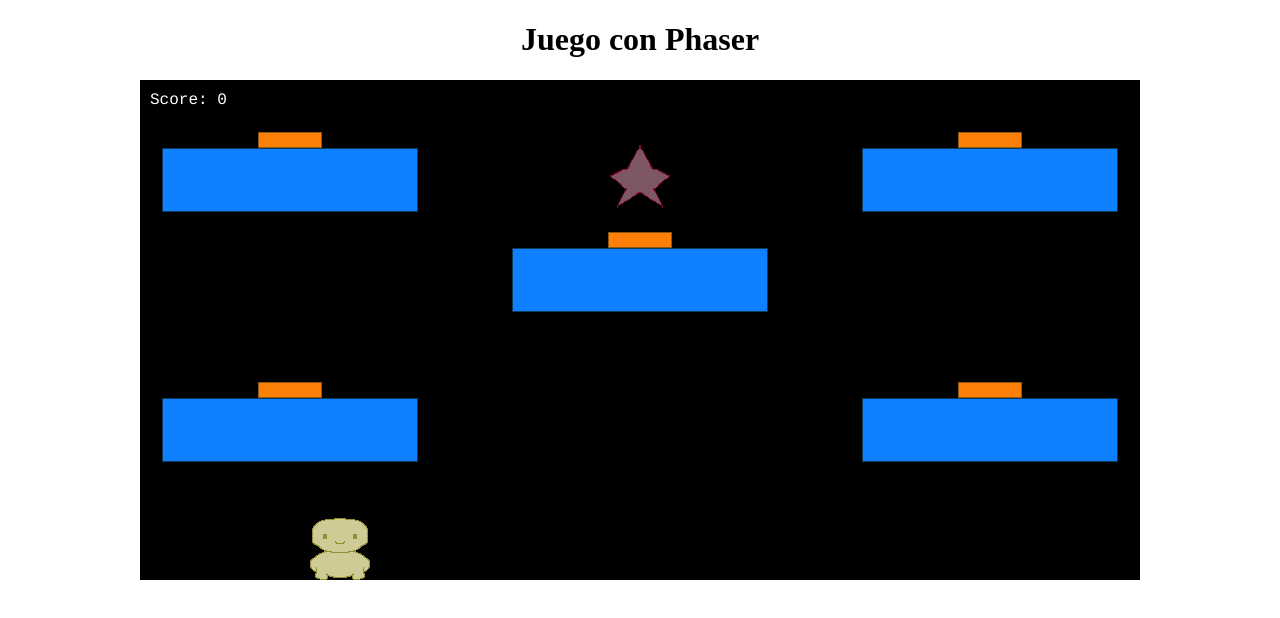
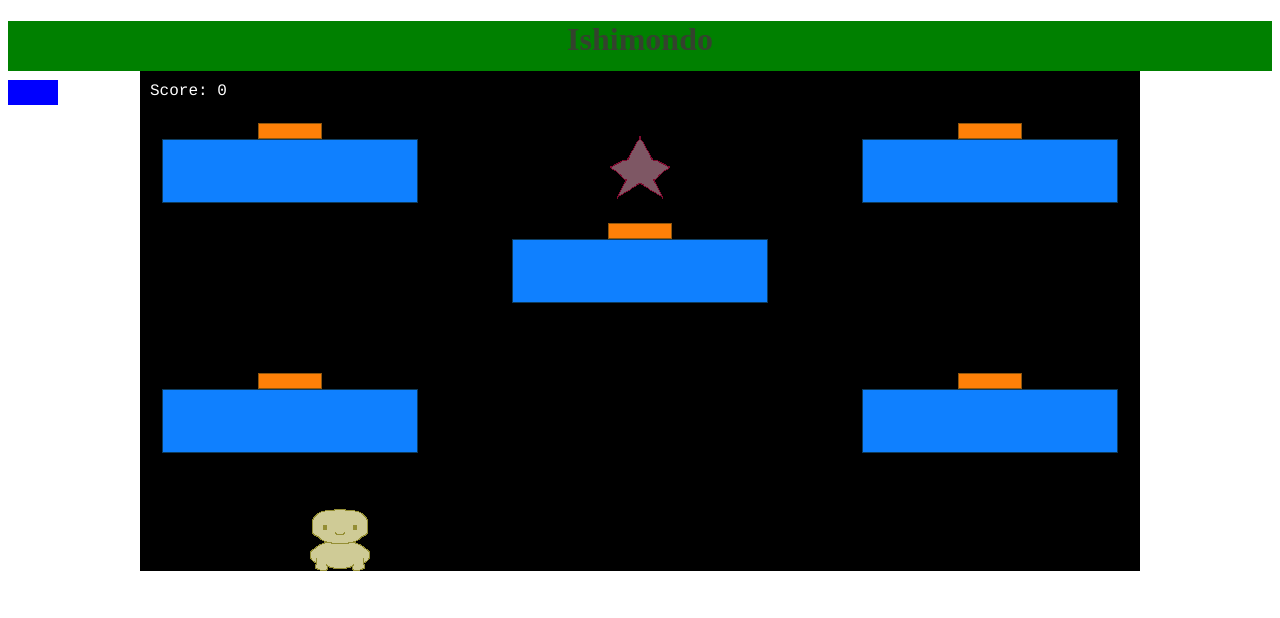
Before and after one commit to ChuvakanAlejandro/ishimondo.github.io, a website built with Parcel: page index.html in a window 1280 px wide. Built offline with nearby package versions, Linux system fonts and the light colour scheme; animation ran at ten frames a second; files whose address does not match are found by name.

Commit message:
Empezando la estructura de la pagina

```diff
--- a/css/game.css
+++ b/css/game.css
@@ -1,3 +1,16 @@
 h1 {
   text-align: center;
+  color: rgba(62, 55, 55, 0.842);
 }
+
+header.cabecera{
+    background-color: green;
+    width: Chrome 1;
+    height: 50px;
+}
+
+div.Opcion1 {
+    width: 50px;
+    height: 25px;
+    background-color: blue;
+}
--- a/index.html
+++ b/index.html
@@ -7,12 +7,26 @@
     <meta name="viewport" content="width=device-width, initial-scale=2.0">
     <link rel="stylesheet" href="./css/game.css">
 
-    <title>Project Blue Cat</title>
+    <title>Ishimondo</title>
 </head>
 
 <body>
-    <h1>Juego con Phaser</h1>
-    <script src="./src/game.js" type="module"></script>
+    <header class= "cabecera">
+        <h1> Ishimondo </h1>
+
+        <div class= "menu_sup">
+            <div class= "Opcion1">
+
+            </div>
+        </div>
+
+    </header>
+
+    <main class= "game">
+        <script src="./src/game.js" type="module"></script>
+    </main>
+
+
 </body>
 
 </html>
```
